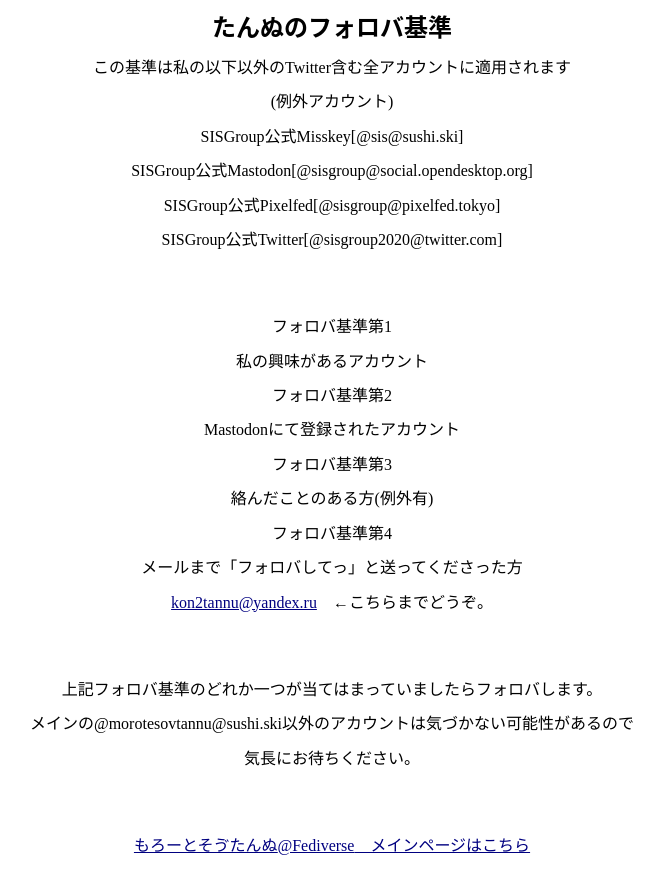
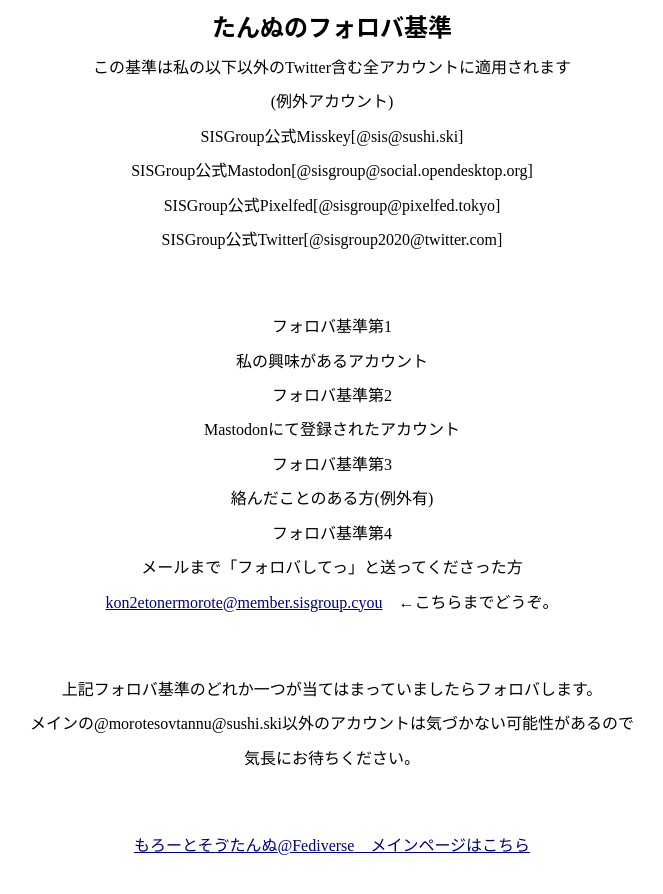
Before and after one commit to morotesovtannu/sushiskilink, a plain HTML site: page followback.html in a window 1280 px wide. Shown: the whole page, without its empty margins (308-971 px from the left). Drawn offline with Linux system fonts and the light colour scheme.

Commit message:
Update followback.html

```diff
--- a/followback.html
+++ b/followback.html
@@ -37,7 +37,7 @@
 <p align="center">絡んだことのある方<font face="Liberation Serif, serif"><font size="3" style="font-size: 12pt"><span lang="en-US">(</span></font></font>例外有<font face="Liberation Serif, serif"><font size="3" style="font-size: 12pt"><span lang="en-US">)</span></font></font></p>
 <p align="center">フォロバ基準第<font face="Liberation Serif, serif"><font size="3" style="font-size: 12pt"><span lang="en-US">4</span></font></font></p>
 <p align="center">メールまで「フォロバしてっ」と送ってくださった方</p>
-<p align="center"><font face="Liberation Serif, serif"><font size="3" style="font-size: 12pt"><span lang="en-US"><a href="mailto:kon2tannu@yandex.ru">kon2tannu@yandex.ru</a></span></font></font>　←こちらまでどうぞ。</p>
+<p align="center"><font face="Liberation Serif, serif"><font size="3" style="font-size: 12pt"><span lang="en-US"><a href="mailto:kon2etonermorote@member.sisgroup.cyou">kon2etonermorote@member.sisgroup.cyou</a></span></font></font>　←こちらまでどうぞ。</p>
 <p align="center"><br/>
 <br/>
 
```
